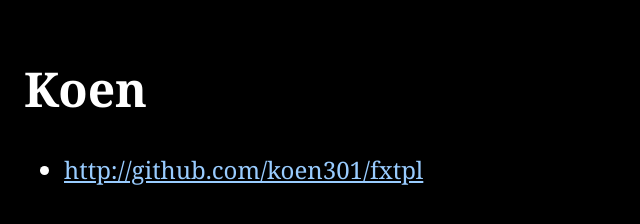
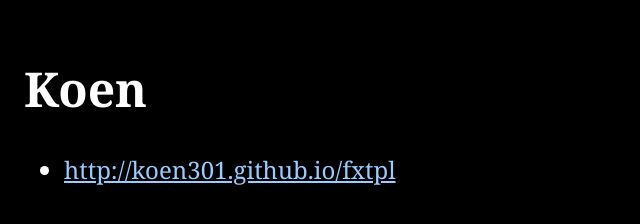
Before and after one commit to koen301/koen301.github.io, a plain HTML site: page index.html in a window 1280 px wide. Shown: the whole page, without its empty margins (0-640 px from the left). Drawn offline with Linux system fonts and the light colour scheme.

Commit message:
Update index.html

```diff
--- a/index.html
+++ b/index.html
@@ -16,7 +16,7 @@
 <body>
     <h1>Koen</h1>
     <ul>
-        <li><a target="_blank" href="http://github.com/koen301/fxtpl">http://github.com/koen301/fxtpl</a></li>
+        <li><a target="_blank" href="http://koen301.github.io/fxtpl">http://koen301.github.io/fxtpl</a></li>
     </ul>
 </body>
 </html>
```
